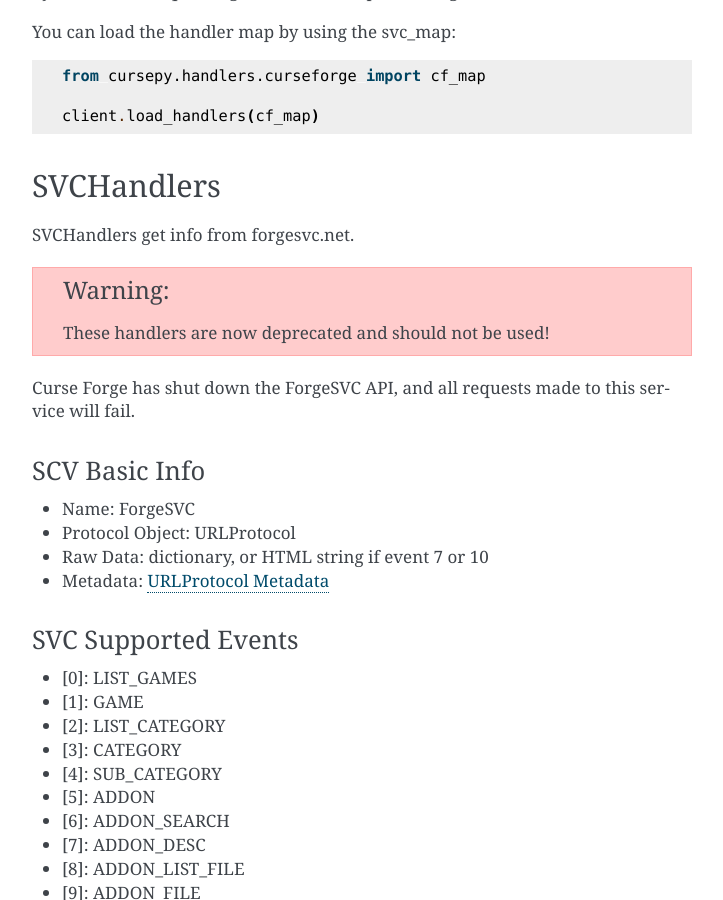
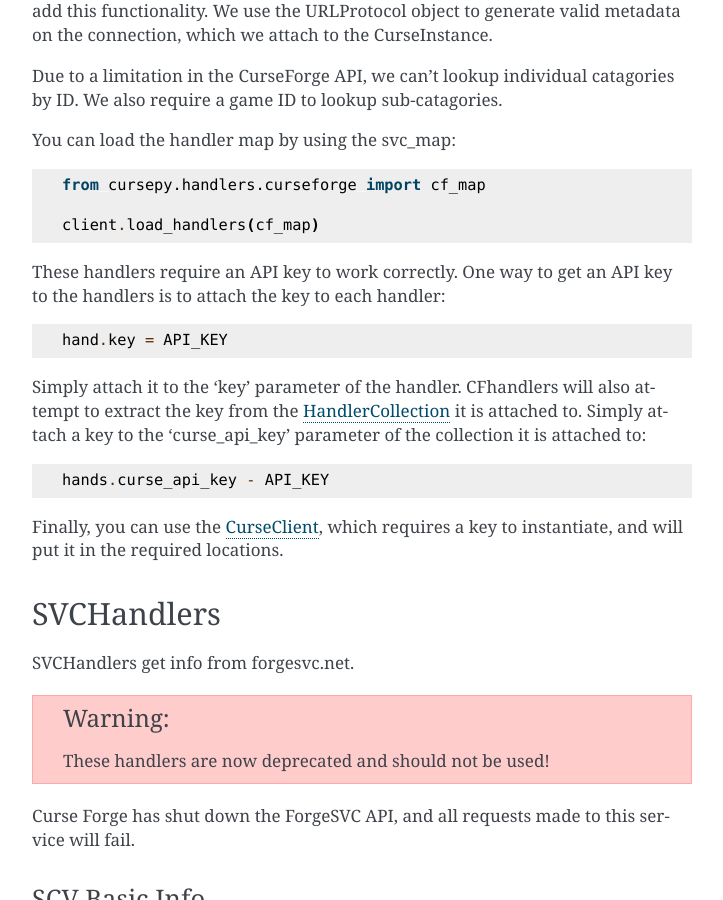
Before and after one commit to OwenCochell/cursepy, a Sphinx documentation site: the page built from docs/source/advn/builtin_hand.rst, in a window 1280 px wide and 900 px high, scrolled down 1241 px. Shown: the whole window, without its empty margins (388-1111 px from the left). Built offline with Sphinx 7.4.7, drawn with Linux system fonts in a browser that asks for light colours; some of the changed text lies outside the part shown.

Commit message:
Revert "Update builtin_hand.rst"
This reverts commit ea37622fe8926923c90526b3cb4ab5c4760c7967.

```diff
--- a/docs/source/advn/builtin_hand.rst
+++ b/docs/source/advn/builtin_hand.rst
@@ -16,8 +16,11 @@
 Official CurseForge Handlers
 ============================
 
-CFHandlers handlers get info from the official CurseForge API (Using Curse.tools).
+CFHandlers handlers get info from the official CurseForge API.
 
+.. note::
+
+    These handlers require an `API key <https://forms.monday.com/forms/dce5ccb7afda9a1c21dab1a1aa1d84eb?r=use1>`_ to work correctly.
 
 CF Basic Info
 -------------
@@ -75,6 +78,24 @@
     from cursepy.handlers.curseforge import cf_map
 
     client.load_handlers(cf_map)
+
+These handlers require an API key to work correctly.
+One way to get an API key to the handlers is to attach the key to each handler:
+
+.. code-block:: python
+
+    hand.key = API_KEY
+
+Simply attach it to the 'key' parameter of the handler.
+CFhandlers will also attempt to extract the key from the :ref:`HandlerCollection<collec_advn>` it is attached to.
+Simply attach a key to the 'curse_api_key' parameter of the collection it is attached to:
+
+.. code-block:: python
+
+    hands.curse_api_key - API_KEY
+
+Finally, you can use the :ref:`CurseClient<curse_client>`, which requires a key to instantiate,
+and will put it in the required locations.
 
 SVCHandlers
 ===========
```
